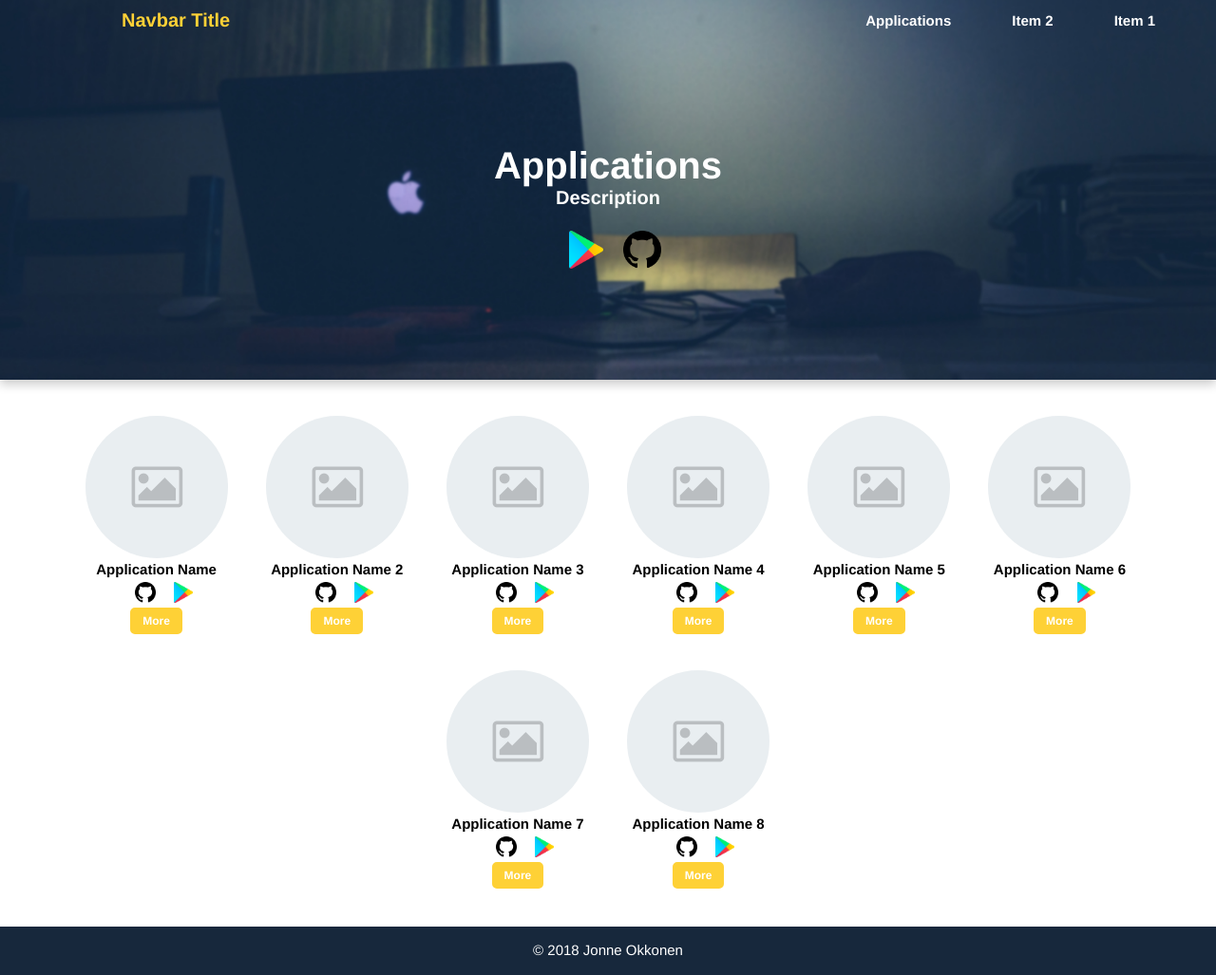
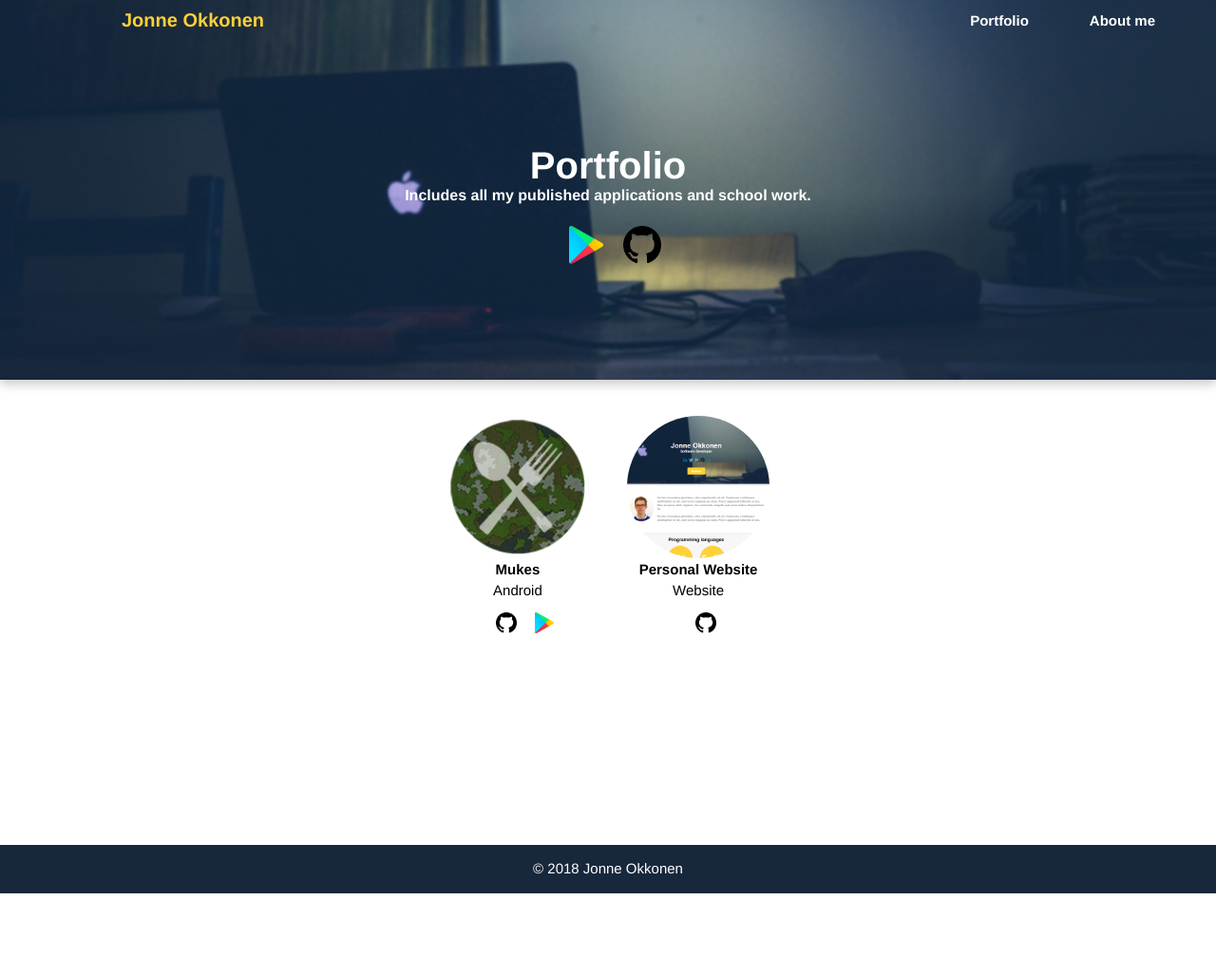
Before and after one commit to JonneOkkonen/Personal-Website, a PHP site: page /applications.html in a window 1280 px wide. Shown: the whole page at 95% size. After the commit the page ends 941 px from the top, so only its background shows below. Run offline with PHP 8.4, Linux system fonts and the light colour scheme.

Commit message:
Add Content to Applications Details
Create Application Detail Page for Mukes, Personal Website
Add Content to Portfolio page
Add Screenshots to Mukes Detail Page

```diff
--- a/applications.html
+++ b/applications.html
@@ -11,75 +11,31 @@
 <body>
     <div class="header">
         <div class="navbar responsive" id="TopNav">
-            <a href="index.html" class="navbarTitle">Navbar Title</a>
-            <a href="#" class="navbarItem">Item 1</a>
-            <a href="#" class="navbarItem">Item 2</a>
-            <a href="applications.html" class="navbarItem">Applications</a>
+            <a href="index.html" class="navbarTitle">Jonne Okkonen</a>
+            <a href="#" class="navbarItem">About me</a>
+            <a href="applications.html" class="navbarItem">Portfolio</a>
             <a href="javascript:void(0);" class="icon" onclick="collapseNavbar()"><i class="fa fa-bars"></i></a>
         </div>
         <div class="headerContent">
-            <h1 id="mainHeading">Applications</h1>
-            <p id="description">Description</p><br>
-            <a href="#"><img src="img/google-play-logo.png" alt="google play icon" class="socialMediaLogos" id="appStoreIcon"/></a>
-            <a href="#"><img src="img/github-icon.png" alt="github icon" class="socialMediaLogos" id="appStoreIcon"/></a>
+            <h1 id="mainHeading">Portfolio</h1>
+            <p id="description">Includes all my published applications and school work.</p><br>
+            <a target="_blank" href="https://play.google.com/store/apps/developer?id=Jonne+Okkonen&hl=en_GB"><img src="img/google-play-logo.png" alt="google play icon" class="socialMediaLogos" id="appStoreIcon"/></a>
+            <a target="_blank" href="https://github.com/JonneOkkonen"><img src="img/github-icon.png" alt="github icon" class="socialMediaLogos" id="appStoreIcon"/></a>
         </div>
     </div>
     <div class="section" id="section3">
         <div class="application">
-            <img src="img/placeholder.png" class="applicationImg" alt="applicationImg"/>
-            <p class="applicationName">Application Name</p>
-            <a href="#"><img src="img/github-icon.png" alt="github icon" class="socialMediaLogos"/></a>
-            <a href="#"><img src="img/google-play-logo.png" alt="google play icon" class="socialMediaLogos"/></a><br>
-            <a href="#"><button type="button" class="button" id="applicationDetail">More</button></a>
+            <img src="img/mukes-icon.png" class="applicationImg" alt="applicationImg"/>
+            <a href="PortfolioDetailPages/mukes.html"><p class="applicationName">Mukes</p></a>
+            <p class="appDescription">Android</p>
+            <a target="_blank" href="https://github.com/JonneOkkonen/Mukes"><img src="img/github-icon.png" alt="Mukes Android App Github Link" class="socialMediaLogos"/></a>
+            <a target="_blank" href="https://play.google.com/store/apps/details?id=com.jonneokkonen.Mukes"><img src="img/google-play-logo.png" alt="Mukes Android App Google Play Store Link" class="socialMediaLogos"/></a>
         </div>
         <div class="application">
-            <img src="img/placeholder.png" class="applicationImg" alt="applicationImg"/>
-            <p class="applicationName">Application Name 2</p>
-            <a href="#"><img src="img/github-icon.png" alt="github icon" class="socialMediaLogos"/></a>
-            <a href="#"><img src="img/google-play-logo.png" alt="google play icon" class="socialMediaLogos"/></a><br>
-            <a href="#"><button type="button" class="button" id="applicationDetail">More</button></a>
-        </div>
-        <div class="application">
-            <img src="img/placeholder.png" class="applicationImg" alt="applicationImg"/>
-            <p class="applicationName">Application Name 3</p>
-            <a href="#"><img src="img/github-icon.png" alt="github icon" class="socialMediaLogos"/></a>
-            <a href="#"><img src="img/google-play-logo.png" alt="google play icon" class="socialMediaLogos"/></a><br>
-            <a href="#"><button type="button" class="button" id="applicationDetail">More</button></a>
-        </div>
-        <div class="application">
-            <img src="img/placeholder.png" class="applicationImg" alt="applicationImg"/>
-            <p class="applicationName">Application Name 4</p>
-            <a href="#"><img src="img/github-icon.png" alt="github icon" class="socialMediaLogos"/></a>
-            <a href="#"><img src="img/google-play-logo.png" alt="google play icon" class="socialMediaLogos"/></a><br>
-            <a href="#"><button type="button" class="button" id="applicationDetail">More</button></a>
-        </div>
-        <div class="application">
-            <img src="img/placeholder.png" class="applicationImg" alt="applicationImg"/>
-            <p class="applicationName">Application Name 5</p>
-            <a href="#"><img src="img/github-icon.png" alt="github icon" class="socialMediaLogos"/></a>
-            <a href="#"><img src="img/google-play-logo.png" alt="google play icon" class="socialMediaLogos"/></a><br>
-            <a href="#"><button type="button" class="button" id="applicationDetail">More</button></a>
-        </div>
-        <div class="application">
-            <img src="img/placeholder.png" class="applicationImg" alt="applicationImg"/>
-            <p class="applicationName">Application Name 6</p>
-            <a href="#"><img src="img/github-icon.png" alt="github icon" class="socialMediaLogos"/></a>
-            <a href="#"><img src="img/google-play-logo.png" alt="google play icon" class="socialMediaLogos"/></a><br>
-            <a href="#"><button type="button" class="button" id="applicationDetail">More</button></a>
-        </div>
-        <div class="application">
-            <img src="img/placeholder.png" class="applicationImg" alt="applicationImg"/>
-            <p class="applicationName">Application Name 7</p>
-            <a href="#"><img src="img/github-icon.png" alt="github icon" class="socialMediaLogos"/></a>
-            <a href="#"><img src="img/google-play-logo.png" alt="google play icon" class="socialMediaLogos"/></a><br>
-            <a href="#"><button type="button" class="button" id="applicationDetail">More</button></a>
-        </div>
-        <div class="application">
-            <img src="img/placeholder.png" class="applicationImg" alt="applicationImg"/>
-            <p class="applicationName">Application Name 8</p>
-            <a href="#"><img src="img/github-icon.png" alt="github icon" class="socialMediaLogos"/></a>
-            <a href="#"><img src="img/google-play-logo.png" alt="google play icon" class="socialMediaLogos"/></a><br>
-            <a href="#"><button type="button" class="button" id="applicationDetail">More</button></a>
+            <img src="img/website-icon.png" class="applicationImg" alt="applicationImg"/>
+            <a href="PortfolioDetailPages/personalWebsite.html"><p class="applicationName">Personal Website</p></a>
+            <p class="appDescription">Website</p>
+            <a target="_blank" href="#"><img src="img/github-icon.png" alt="Personal Website Github Link" class="socialMediaLogos"/></a>
         </div>
     </div>
     <div class="footer" id="footer">
--- a/css/applications.css
+++ b/css/applications.css
@@ -1,3 +1,6 @@
+#description {
+    font-size: 16px;
+}
 #appStoreIcon {
     max-height: 40px;
     max-width: 40px;
@@ -55,12 +58,16 @@
     height: 350px;
     width: 1600px;
 }
+#mukesContent {
+    width: 1350px;
+}
 .screenshotImg {
     display: inline-block;
     float: left;
     width: 250px;
     height: 333px;
-    margin-left: 10px;
+    margin-left: -30px;
+    object-fit: contain;
 }
 .rightArrow {
     display: inline-block;
--- a/index.html
+++ b/index.html
@@ -51,14 +51,14 @@
         <h1 class="sectionTitle">Portfolio</h1>
         <div class="application">
             <img src="img/mukes-icon.png" class="applicationImg" alt="applicationImg"/>
-            <a target="_blank" href="#"><p class="applicationName">Mukes</p></a>
+            <a href="PortfolioDetailPages/mukes.html"><p class="applicationName">Mukes</p></a>
             <p class="appDescription">Android</p>
             <a target="_blank" href="https://github.com/JonneOkkonen/Mukes"><img src="img/github-icon.png" alt="Mukes Android App Github Link" class="socialMediaLogos"/></a>
             <a target="_blank" href="https://play.google.com/store/apps/details?id=com.jonneokkonen.Mukes"><img src="img/google-play-logo.png" alt="Mukes Android App Google Play Store Link" class="socialMediaLogos"/></a>
         </div>
         <div class="application">
             <img src="img/website-icon.png" class="applicationImg" alt="applicationImg"/>
-            <a target="_blank" href="#"><p class="applicationName">Personal Website</p></a>
+            <a href="PortfolioDetailPages/personalWebsite.html"><p class="applicationName">Personal Website</p></a>
             <p class="appDescription">Website</p>
             <a target="_blank" href="#"><img src="img/github-icon.png" alt="Personal Website Github Link" class="socialMediaLogos"/></a>
         </div>
```
Also changed, not shown: PortfolioDetailPages/mukes.html (renamed from applicationDetails.html, +24 -25 lines), PortfolioDetailPages/personalWebsite.html (added, +78 -0 lines), css/login.css (deleted, +0 -14 lines), img/mukesScreenshots/screenshot1.png (added), img/mukesScreenshots/screenshot2.png (added), img/mukesScreenshots/screenshot3.png (added), img/mukesScreenshots/screenshot4.png (added), img/mukesScreenshots/screenshot5.png (added), img/mukesScreenshots/screenshot6.png (added).
